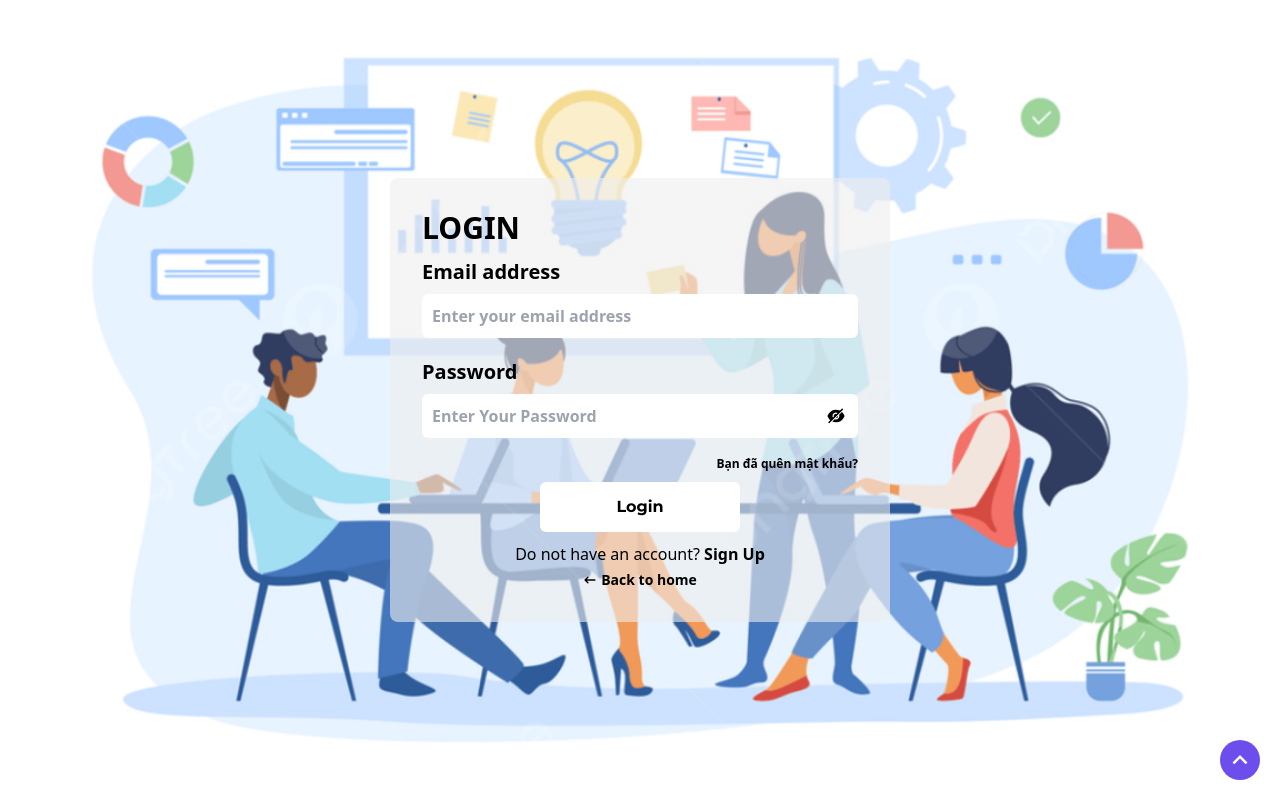
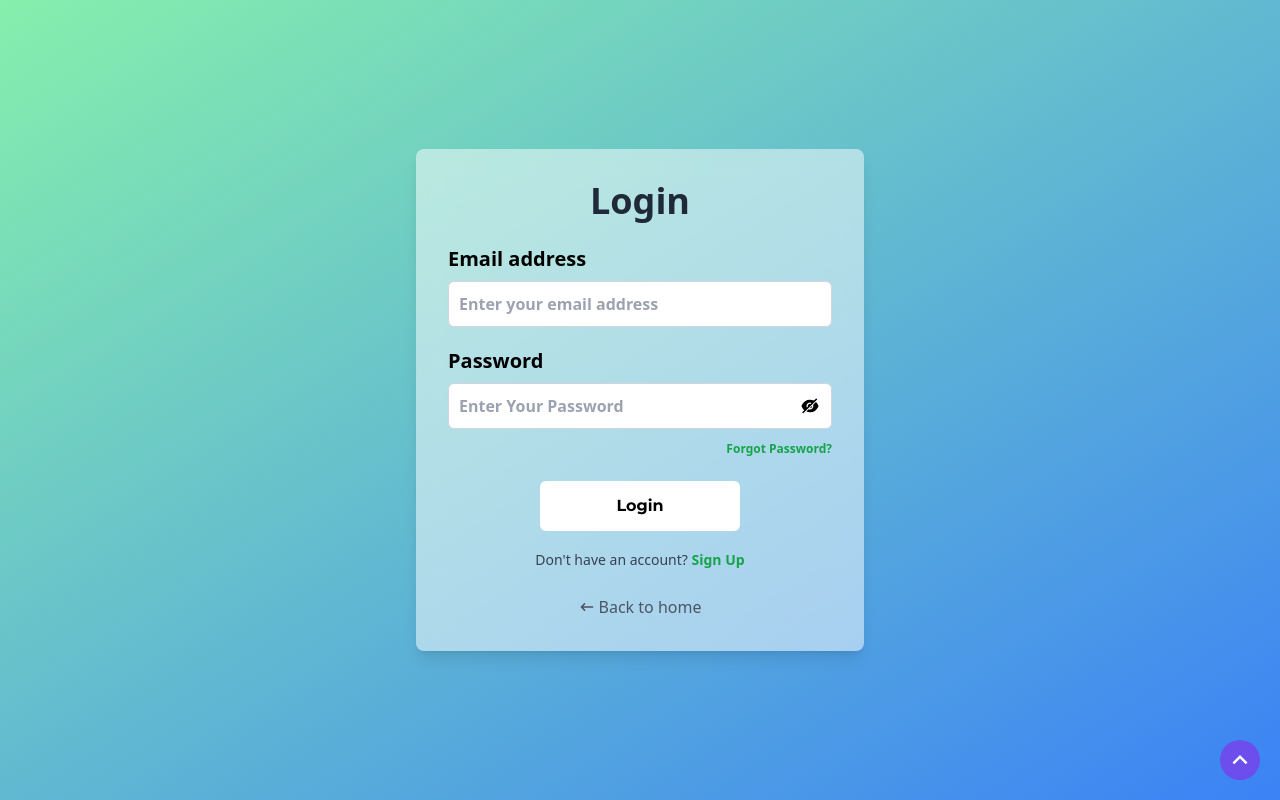
Before and after one commit to khacdat1/BookShop, a Next.js app in the folder FrontEnd/: page /sign-in in a window 1280 px wide. Built offline with nearby package versions, Linux system fonts and the light colour scheme.

Commit message:
init commit

```diff
--- a/FrontEnd/src/app/(auth)/sign-in/page.jsx
+++ b/FrontEnd/src/app/(auth)/sign-in/page.jsx
@@ -72,58 +72,125 @@ export default function SignInPage() {
     }
   };
   return (
-    <div className="form-wrapper flex items-center justify-center px-[20px]">
+    // <div className="form-wrapper flex items-center justify-center px-[20px]">
+    //   <form
+    //     className="w-[500px] mx-auto bg-[#eee] rounded-lg p-8 bg-opacity-60"
+    //     onSubmit={handleSubmit(handleSignIn)}
+    //   >
+    //     <h1 className="mb-3 text-3xl font-bold">LOGIN</h1>
+    //     <Field>
+    //       <div className="mb-2">
+    //         <Label htmlFor="email">Email address</Label>
+    //       </div>
+    //       <Input
+    //         type="email"
+    //         name="email"
+    //         control={control}
+    //         id="email"
+    //         placeholder="Enter your email address"
+    //       />
+    //       <p className="font-semibold text-xs text-red-700 h-[20px] py-1">
+    //         {errors.email && errors.email.message}
+    //       </p>
+    //     </Field>
+    //     <>
+    //       <InputTogglePassword name="password" control={control} />
+    //       <p className="text-xs font-semibold text-red-700 h-[20px]  py-1 whitespace-break-spaces">
+    //         {errors?.password && errors.password.message}
+    //       </p>
+    //     </>
+    //     <Link
+    //       href={routes.FORGOTTEN}
+    //       className="flex justify-end text-xs font-semibold transition-all -translate-y-[2px] hover:opacity-70"
+    //     >
+    //       Bạn đã quên mật khẩu?
+    //     </Link>
+    //     <div className="mx-auto mt-2 w-max">
+    //       <ButtonForm>Login</ButtonForm>
+    //     </div>
+    //     <div className="text-center mt-[10px]">
+    //       <span className="font-medium">Do not have an account? </span>
+    //       <Link href={routes.REGISTER} className="font-bold">
+    //         Sign Up
+    //       </Link>
+    //     </div>
+    //     <div className="mx-auto mt-1 w-max">
+    //       <Link
+    //         href={routes.HOME}
+    //         className="flex items-center text-sm font-semibold gap-x-1"
+    //       >
+    //         <HiArrowNarrowLeft />
+    //         Back to home
+    //       </Link>
+    //     </div>
+    //   </form>
+    // </div>
+    <div className="form-wrapper flex items-center justify-center min-h-screen bg-gradient-to-br from-green-300 to-blue-500 p-6">
       <form
-        className="w-[500px] mx-auto bg-[#eee] rounded-lg p-8 bg-opacity-60"
+        className="w-full max-w-md mx-auto bg-white rounded-lg shadow-lg p-8 backdrop-blur-md bg-opacity-50"
         onSubmit={handleSubmit(handleSignIn)}
       >
-        <h1 className="mb-3 text-3xl font-bold">LOGIN</h1>
+        <h1 className="mb-6 text-4xl font-bold text-center text-gray-800">Login</h1>
         <Field>
-          <div className="mb-2">
-            <Label htmlFor="email">Email address</Label>
-          </div>
+          <div className="mb-4">
+            <Label htmlFor="email" className="text-sm font-semibold text-gray-700">
+              Email address
+            </Label>
             <Input
               type="email"
               name="email"
               control={control}
               id="email"
+              className="w-full p-3 border border-gray-300 rounded-lg focus:outline-none focus:ring-2 focus:ring-green-500 mt-2"
               placeholder="Enter your email address"
             />
-          <p className="font-semibold text-xs text-red-700 h-[20px] py-1">
+            <p className="text-xs font-semibold text-red-600 mt-1">
               {errors.email && errors.email.message}
             </p>
+          </div>
         </Field>
-        <>
-          <InputTogglePassword name="password" control={control} />
-          <p className="text-xs font-semibold text-red-700 h-[20px]  py-1 whitespace-break-spaces">
-            {errors?.password && errors.password.message}
+        <Field className="mt-4">
+          <InputTogglePassword
+            name="password"
+            control={control}
+            id="password"
+            className="w-full p-3 border border-gray-300 rounded-lg focus:outline-none focus:ring-2 focus:ring-green-500 mt-2"
+            placeholder="Enter your password"
+          />
+          <p className="text-xs font-semibold text-red-600 mt-1">
+            {errors.password && errors.password.message}
           </p>
-        </>
           <Link
             href={routes.FORGOTTEN}
-          className="flex justify-end text-xs font-semibold transition-all -translate-y-[2px] hover:opacity-70"
+            className="text-xs text-green-600 hover:underline text-right mt-2 block font-semibold"
           >
-          Bạn đã quên mật khẩu?
+            Forgot Password?
           </Link>
-        <div className="mx-auto mt-2 w-max">
-          <ButtonForm>Login</ButtonForm>
+        </Field>
+        <div className="mt-6">
+          <ButtonForm
+            className="w-full py-3 bg-green-500 text-white rounded-lg hover:bg-green-600 transition duration-200"
+          >
+            Login
+          </ButtonForm>
         </div>
-        <div className="text-center mt-[10px]">
-          <span className="font-medium">Do not have an account? </span>
-          <Link href={routes.REGISTER} className="font-bold">
+        <div className="text-center mt-4">
+          <span className="text-sm text-gray-700">Don't have an account? </span>
+          <Link href={routes.REGISTER} className="text-sm text-green-600 font-semibold hover:underline">
             Sign Up
           </Link>
         </div>
-        <div className="mx-auto mt-1 w-max">
+        <div className="text-center mt-6">
           <Link
             href={routes.HOME}
-            className="flex items-center text-sm font-semibold gap-x-1"
+            className="flex items-center justify-center text-gray-600 hover:text-green-600"
           >
-            <HiArrowNarrowLeft />
+            <HiArrowNarrowLeft className="mr-1" />
             Back to home
           </Link>
         </div>
       </form>
     </div>
+
   );
 }
--- a/FrontEnd/src/app/(default)/(public)/recommend/page.jsx
+++ b/FrontEnd/src/app/(default)/(public)/recommend/page.jsx
@@ -49,6 +49,7 @@ const RecommendPage = () => {
         const handleGetBook = async () => {
             Promise.all(listIdBook.map(async (id) => {
                 const book = await getBookRecommendById(id);
+                console.log(book);
                 setListBook((prev) => [...prev, book.data.book]);
             }));
         }
--- a/FrontEnd/src/components/Field/index.jsx
+++ b/FrontEnd/src/components/Field/index.jsx
@@ -1,5 +1,5 @@
 const Field = ({ children }) => {
-  return <div className="flex flex-col items-start">{children}</div>;
+  return <div className="flex flex-col">{children}</div>;
 };
 
 export default Field;
--- a/FrontEnd/src/components/InputTogglePassword/index.jsx
+++ b/FrontEnd/src/components/InputTogglePassword/index.jsx
@@ -16,6 +16,7 @@ const InputTogglePassword = ({ name, control, label = 'Password' }) => {
       </div>
       <div className="relative w-full">
         <Input
+          className="w-full p-3 border border-gray-300 rounded-lg focus:outline-none focus:ring-2 focus:ring-green-500"
           type={`${isShowPassword ? 'text' : 'password'}`}
           name={name}
           control={control}
--- a/FrontEnd/src/components/layout/Header/index.jsx
+++ b/FrontEnd/src/components/layout/Header/index.jsx
@@ -56,7 +56,7 @@ export default function Header() {
         >
           {t('Books')}
         </Link>
-        <Link
+        {/* <Link
           href={auth ? routes.RECOMMEND : '#'}
           className={
             pathname === routes.RECOMMEND
@@ -65,7 +65,7 @@ export default function Header() {
           }
         >
           {auth && t('Recommend')}
-        </Link>
+        </Link> */}
 
       </div>
       <div className="flex ml-auto gap-x-3">
--- a/FrontEnd/src/services/bookService.js
+++ b/FrontEnd/src/services/bookService.js
@@ -26,7 +26,7 @@ const getBookByCategory = (value) => {
 const getBookById = (id) => {
   return instance.get(`book/${id}`);
 };
-const getBookRecommendById = (id) => {
+const getBookRecommend = (id) => {
   return instance.get(`book/recommend/${id}`);
 };
 const postBook = (data) => {
@@ -60,7 +60,7 @@ export {
   getAllBooksByDiscount,
   searchBook,
   searchPageBook,
-  getBookRecommendById,
+  getBookRecommend,
   restoreBook,
   getAllbookDeleted
 };
--- a/FrontEnd/src/utils/axiosCustomize.js
+++ b/FrontEnd/src/utils/axiosCustomize.js
@@ -8,8 +8,8 @@ NProgress.configure({
 
 const instance = axios.create({
   // đường dẫn của api
-  // baseURL: 'https://datn-be-bookshop.onrender.com/api/',
-  baseURL: 'http://localhost:3030/api/',
+  baseURL: 'https://datn-be-bookshop.onrender.com/api/',
+  // baseURL: 'http://localhost:3030/api/',
 });
 
 // Add a request interceptor
```
Also changed, not shown: FrontEnd/src/app/(auth)/sign-up/page.jsx (+108 -33 lines), FrontEnd/src/app/(default)/(public)/product/[id]/page.jsx (+59 -4 lines), 2 other files (tests, documents, lock files or other folders). Lines whose indentation alone changed are shown as unchanged.
